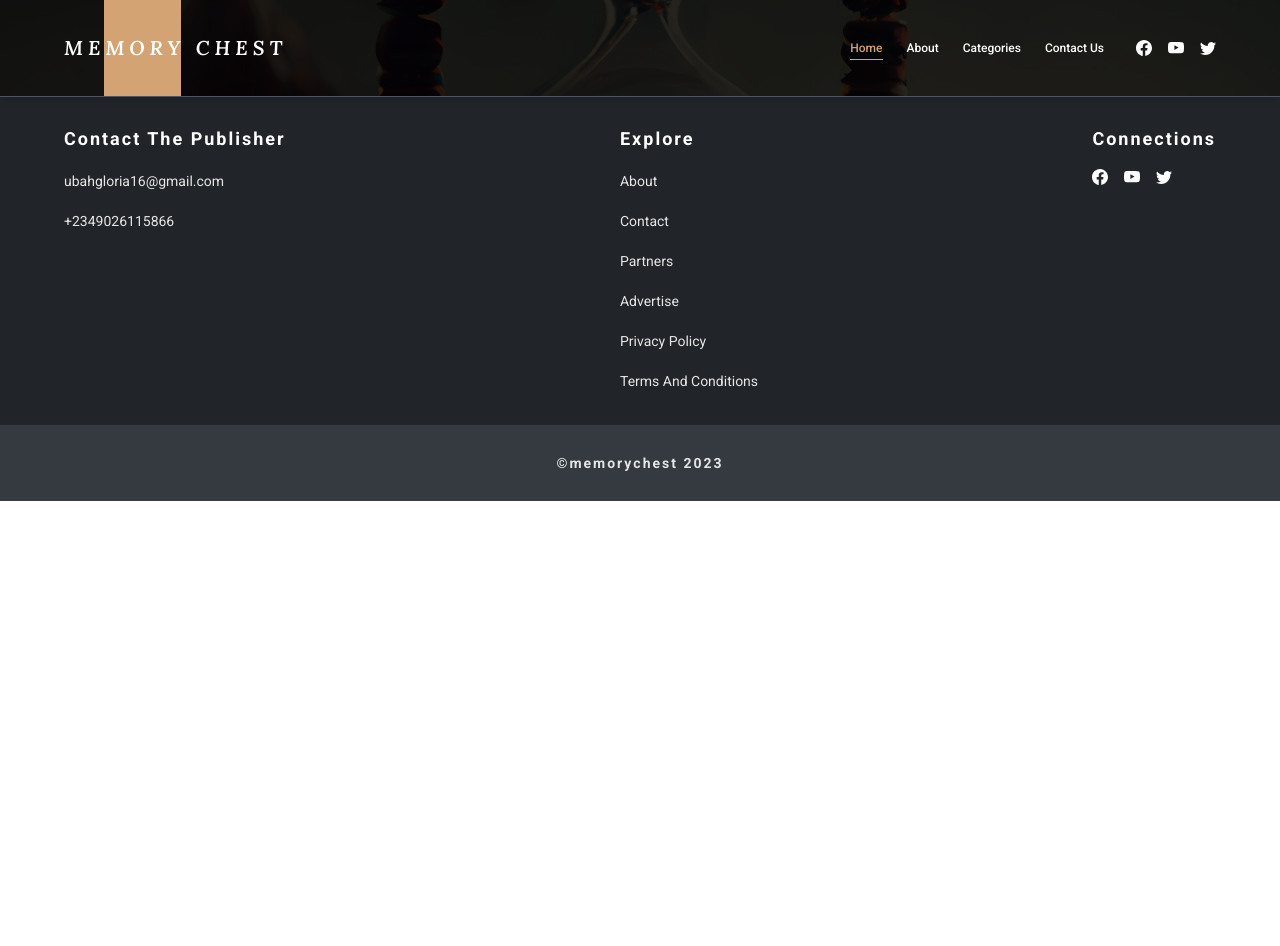
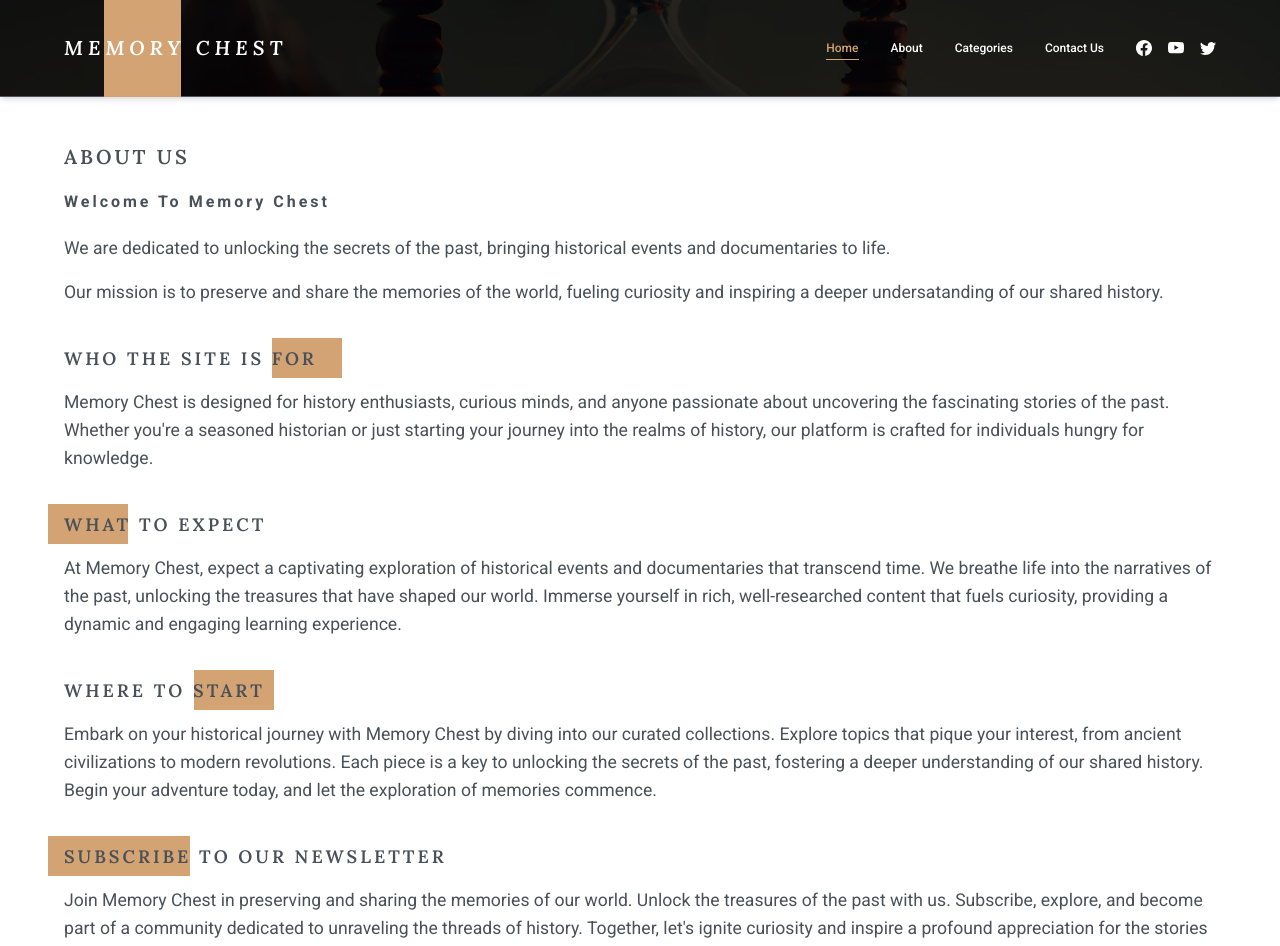
Before and after one commit to daisy28/memorychest, a Next.js app: page /about in a window 1280 px wide. Shown: the top 946 px of the page. Before the commit the page ends 800 px from the top, so only its background shows below. Built offline with nearby package versions, Linux system fonts and the light colour scheme.

Commit message:
Feat: Added the about page

```diff
--- a/app/about/page.tsx
+++ b/app/about/page.tsx
@@ -2,9 +2,50 @@ import React from 'react';
 
 const About = () => {
   return (
-    <section>
+    <section className={`relative top-[96px] p-4 py-10 md:px-[4rem]`}>
       <div className={``}>
-
+        <h1 className={`font-[Lora] text-[20px] font-[600] text-[#495057] uppercase tracking-[3px] leading-[42px] mb-2`}>About us</h1>
+        <p className={`text-[16px] font-[600] text-[#495057] capitalize tracking-[3px] leading-[32px] mb-4`}>Welcome to memory chest</p>
+        <p className={`text-[#495057] text-[14px] leading-[28px] font-[400] mb-4 md:text-[1.1rem]`}>We are dedicated to unlocking the secrets of the past, bringing historical events and documentaries to life.</p>
+          <p className={`text-[#495057] text-[14px] leading-[28px] font-[400] mb-8 md:text-[1.1rem]`}>Our mission is to preserve and share the memories of the world, fueling curiosity and inspiring a deeper undersatanding of our shared history.</p>
+        <article className={`my-8 relative`}>
+          <div className={`relative w-[270px]`}>
+            <div
+        className={`absolute w-[70px] h-[40px] right-[-8px] top-[0px] bg-[#d4a373] z-[1]`}
+      ></div>
+          <h1 className={`font-[Lora] text-[18px] font-[600] text-[#495057] uppercase tracking-[3px] leading-[42px] mb-2 relative z-[2]`}>who the site is for</h1>
+          </div>
+          <p className={`text-[#495057] text-[14px] leading-[28px] font-[400] mb-8 md:text-[1.1rem]`}>Memory Chest is designed for history enthusiasts, curious minds, and anyone passionate about uncovering the fascinating stories of the past. Whether you&apos;re a seasoned historian or just starting your journey into the realms of history, our platform is crafted for individuals hungry for knowledge.</p>
+        </article>
+        <article className={`my-8 relative`}>
+          <div className={`relative w-[270px]`}>
+            <div
+        className={`absolute w-[80px] h-[40px] left-[-16px] top-[0px] bg-[#d4a373] z-[1]`}
+      ></div>
+          <h1 className={`font-[Lora] text-[18px] font-[600] text-[#495057] uppercase tracking-[3px] leading-[42px] mb-2 relative z-[2]`}>what to expect</h1>
+          </div>
+          <p className={`text-[#495057] text-[14px] leading-[28px] font-[400] mb-8 md:text-[1.1rem]`}>At Memory Chest, expect a captivating exploration of historical events and documentaries that transcend time. We breathe life into the narratives of the past, unlocking the treasures that have shaped our world. Immerse yourself in rich, well-researched content that fuels curiosity, providing a dynamic and engaging learning experience.</p>
+        </article>
+        <article className={`my-8 relative`}>
+          <div className={`relative w-[270px]`}>
+            <div
+        className={`absolute w-[80px] h-[40px] right-[60px] top-[0px] bg-[#d4a373] z-[1]`}
+      ></div>
+          <h1 className={`font-[Lora] text-[18px] font-[600] text-[#495057] uppercase tracking-[3px] leading-[42px] mb-2 relative z-[2]`}>where to start</h1>
+          </div>
+          <p className={`text-[#495057] text-[14px] leading-[28px] font-[400] mb-8 md:text-[1.1rem]`}>Embark on your historical journey with Memory Chest by diving into our curated collections. Explore topics that pique your interest, from ancient civilizations to modern revolutions. Each piece is a key to unlocking the secrets of the past, fostering a deeper understanding of our shared history. Begin your adventure today, and let the exploration of memories commence.</p>
+        </article>
+        <article className={`my-8 relative`}>
+          <div
+        className={`absolute w-[142px] h-[40px] left-[-16px] top-[0px] bg-[#d4a373] z-[1]`}
+      ></div>
+          <h1 className={`font-[Lora] text-[18px] font-[600] text-[#495057] uppercase tracking-[3px] leading-[42px] mb-2 relative z-[2]`}>Subscribe to our newsletter</h1>
+          <p className={`text-[#495057] text-[14px] leading-[28px] font-[400] mb-8 md:text-[1.1rem]`}>Join Memory Chest in preserving and sharing the memories of our world. Unlock the treasures of the past with us. Subscribe, explore, and become part of a community dedicated to unraveling the threads of history. Together, let&apos;s ignite curiosity and inspire a profound appreciation for the stories that have shaped our existence. Memory Chest - where history comes alive.</p>
+        </article>
+        <form action="" className={`relative`}>
+          <input type="email" name="" id="" placeholder='example@gmail.com' className={`p-2 px-4 my-2 border-2 border-[#cfcece] rounded-[8px] relative shadow-md w-full outline-none`} />
+          <button className={`absolute right-0 top-[10px] bg-[#212529] rounded-r-[8px] p-2 px-4 text-[#e5e5e5] font-[500] outline-none`}>Subscribe</button>
+        </form>
       </div>
     </section>
   )
--- a/app/component/footer.tsx
+++ b/app/component/footer.tsx
@@ -6,14 +6,14 @@ import { BsFacebook, BsYoutube, BsTwitter } from "react-icons/bs";
 const Footer = () => {
   return (
     <footer className={`bg-[#212529] relative top-[92.5px]`}>
-      <div className={`p-4 py-8 md:px-[4rem] flex flex-col gap-[2rem] md:flex-row md:justify-between md:items-start`}>
+      <div className={`p-4 py-10 md:px-[4rem] flex flex-col gap-[2rem] md:flex-row md:justify-between md:items-start`}>
         <div className={`flex gap-4 justify-center flex-col md:justify-start `}>
-          <h1 className={`text-[#fff] text-[18px] font-[600] tracking-[2px] leading-[28px] capitalize`}>Contact the publisher</h1>
+          <h1 className={`text-[#fff] text-[18px] font-[600] tracking-[2px] leading-[28px] capitalize font-[Lora]`}>Contact the publisher</h1>
           <p className={`text-[#e5e5e5] text-[14px] font-[400] leading-[24px] `}>ubahgloria16@gmail.com</p>
           <p className={`text-[#e5e5e5] text-[14px] font-[400] leading-[24px]`}>+2349026115866</p>
         </div>
         <div className={`flex gap-4 justify-center flex-col md:justify-start`}>
-          <h1 className={`text-[#fff] text-[18px] font-[600] tracking-[2px] leading-[28px] capitalize`}>Explore</h1>
+          <h1 className={`text-[#fff] text-[18px] font-[600] tracking-[2px] leading-[28px] capitalize font-[Lora]`}>Explore</h1>
           <Link href="/about" className={`text-[#e5e5e5] text-[14px] font-[400] leading-[24px] capitalize hover:text-[#d4a373] hover:transition-all hover:delay-300 hover:duration-300`}>about</Link>
           <Link href="/contact" className={`text-[#e5e5e5] text-[14px] font-[400] leading-[24px] capitalize hover:text-[#d4a373] hover:transition-all hover:delay-300 hover:duration-300`}>contact</Link>
           <Link href="" className={`text-[#e5e5e5] text-[14px] font-[400] leading-[24px] capitalize hover:text-[#d4a373] hover:transition-all hover:delay-300 hover:duration-300`}>partners</Link>
@@ -23,7 +23,7 @@ const Footer = () => {
 
         </div>
         <div className={`flex gap-4 justify-center flex-col md:justify-start`}>
-          <h1 className={`text-[#fff] text-[18px] font-[600] tracking-[2px] leading-[28px] capitalize`}>Connections</h1>
+          <h1 className={`text-[#fff] text-[18px] font-[600] tracking-[2px] leading-[28px] capitalize font-[Lora]`}>Connections</h1>
           <div className={`flex gap-4 items-center`}>
             <Link href="https://www.facebook.com/nollymovie">
                    <BsFacebook className={`text-[#fff] hover:text-[#d4a373] hover:transition-all hover:delay-300 hover:duration-300`} />
@@ -37,7 +37,7 @@ const Footer = () => {
           </div>
         </div>
       </div>
-      <div className={`flex justify-center items-center bg-[#343a40] p-4 py-6`}><p className={`text-[#e5e5e5] font-[600] text-[14px] leading-[28px] tracking-[2px]`}> &copy;memorychest&nbsp;{new Date().getFullYear()}</p></div>
+      <div className={`flex justify-center items-center bg-[#343a40] p-4 py-8`}><p className={`text-[#e5e5e5] font-[600] text-[14px] leading-[28px] tracking-[2px] font-[Lora]`}> &copy;memorychest&nbsp;{new Date().getFullYear()}</p></div>
     </footer>
   )
 }
--- a/app/component/header.tsx
+++ b/app/component/header.tsx
@@ -4,13 +4,13 @@ import style from "./style.module.css";
 const Header = () => {
 
   return (
-    <header className={`${style.backgroundImg} mb-[4rem] py-[4rem]`}>
+    <header className={`${style.backgroundImg} mb-[4rem] py-[6rem]`}>
       <div className={``}>
         <div className={`p-4 md:px-[4rem] max-w-[768px]`}>
           <div className={`py-[5px] px-[10px] flex justify-center items-center text-center bg-[rgba(255,255,255,0.15)] rounded-[8px] w-[80px] mb-6`}>
             <p className={`uppercase text-[#fff] text-[10px] font-[600] leading-normal tracking-[2px]`}>history</p>
           </div>
-          <h1 className={`text-[#fff] text-[1.5rem] md:text-[2rem] font-[600] leading-4 tracking-[3px] capitalize mb-8 md:leading-[42px]`}>Memory chest</h1>
+          <h1 className={`text-[#fff] text-[1.5rem] md:text-[2rem] font-[600] leading-4 tracking-[3px] capitalize mb-8 md:leading-[42px] font-[Lora]`}>Memory chest</h1>
           <p className={`text-[#cfcece] text-[14px] leading-[28px] font-[400] mb-4 md:text-[1.1rem]`}>We are dedicated to unlocking the secrets of the past, bringing historical events and documentaries to life.</p>
           <p className={`text-[#cfcece] text-[14px] leading-[28px] font-[400] mb-8 md:text-[1.1rem]`}>Our mission is to preserve and share the memories of the world, fueling curiosity and inspiring a deeper undersatanding of our shared history.</p>
           <div className={`flex`}>
--- a/app/component/logo.tsx
+++ b/app/component/logo.tsx
@@ -1,13 +1,19 @@
-import React from 'react'
-import Link from 'next/link';
+import React from "react";
+import Link from "next/link";
 const Logo = () => {
   return (
     <div className={`relative cursor-pointer`}>
-     <div className={`absolute w-[77px] h-[96px] left-[39.5px] top-[-32px] bg-[#d4a373] z-[2]`}>
-     </div>
-     <Link href="/" className={`relative uppercase text-[20px] leading-[32px] tracking-[5px] font-[600] text-[#fff] font-[Lora] italic z-[3]`}>memory chest</Link>
+      <div
+        className={`absolute w-[77px] h-[96.5px] left-[39.5px] top-[-32px] bg-[#d4a373] z-[2]`}
+      ></div>
+      <Link
+        href="/"
+        className={`relative uppercase text-[20px] leading-[32px] tracking-[5px] font-[600] text-[#fff] font-[Lora] italic z-[3]`}
+      >
+        memory chest
+      </Link>
     </div>
-  )
-}
+  );
+};
 
 export default Logo;
--- a/app/component/navbar.tsx
+++ b/app/component/navbar.tsx
@@ -1,7 +1,6 @@
 "use client";
 import React, { useState } from 'react';
 import Link  from 'next/link';
-import Image from 'next/image';
 import style from "./style.module.css";
 import Logo from './logo';
 import { BsFacebook, BsYoutube, BsTwitter } from "react-icons/bs";
@@ -28,7 +27,7 @@ const Navigation = () => {
              </div>
              <div className={`ml-auto md:flex flex-col md:flex-row md:justify-end md:items-center w-[100%] gap-[2rem] ${toggle ? `flex transition-all delay-200 duration-1000` : `hidden transition-all delay-200 duration-1000`}`}>
                <div className={`flex justify-end text-right`}>
-          <ul className={`my-4 md:my-0 flex flex-col  md:flex-row gap-6 text-[#fff] text-[12px] font-[500] capitalize `}>
+          <ul className={`my-4 md:my-0 flex flex-col  md:flex-row gap-8 text-[#fff] text-[12px] font-[500] capitalize `}>
             <li>
               <Link href="/" className={`text-[#d4a373] border-b border-[#d4a373] pb-1 hover:text-[#d4a373] hover:border-b hover:border-[#d4a373] hover:transition-all hover:delay-300 hover:duration-300`}>home</Link>
             </li>
--- a/app/component/recent.tsx
+++ b/app/component/recent.tsx
@@ -8,7 +8,7 @@ const Recent = () => {
           <div className={`flex flex-col gap-6 my-8 max-w-[500px]`}>
                <div className={`absolute right-[20px] top-[20px] bg-[rgba(255,255,255,0.2)] rounded-[8px] py-[6px] px-[10px] flex justify-center items-center text-center`}><p className={`text-[#fff] font-[600] text-[10px] tracking-[2px] uppercase`}>recently added</p></div>
                <div className={`mt-8`}>
-                    <h1 className={`text-[#fff] text-center text-[30px] font-[600] leading-[48px] tracking-[2px] capitalize mt-8`}>Unleashing Hell. 10 deadliest battles ever fought</h1>
+                    <h1 className={`text-[#fff] text-center text-[30px] font-[600] leading-[48px] tracking-[2px] capitalize mt-8 font-[Lora]`}>Unleashing Hell. 10 deadliest battles ever fought</h1>
                </div>
                <div>
                     <p className={`text-[#e5e5e5] text-center text-[12px] md:text-[14px] font-[400] leading-[28px]`}>Explore the darkest chapters in human history with us as we journey through the 10 Deadliest Battles in World History.&nbsp; <span className={`underline text-[#fff]`}>Read more</span></p>
```
Also changed, not shown: app/component/popular.tsx (+9 -9 lines).
